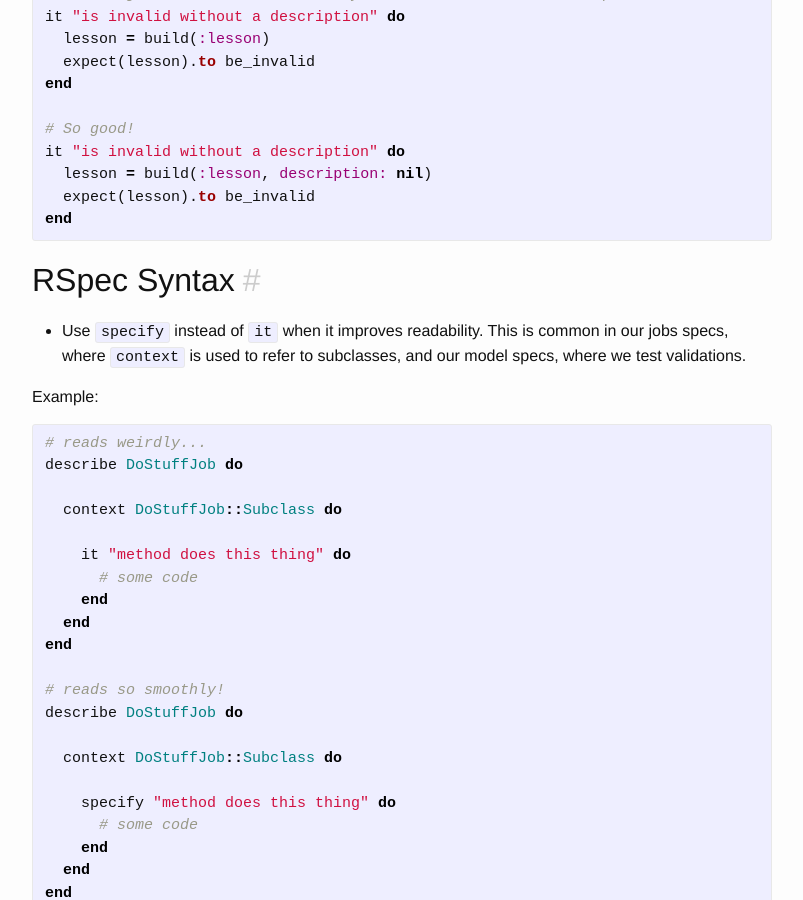
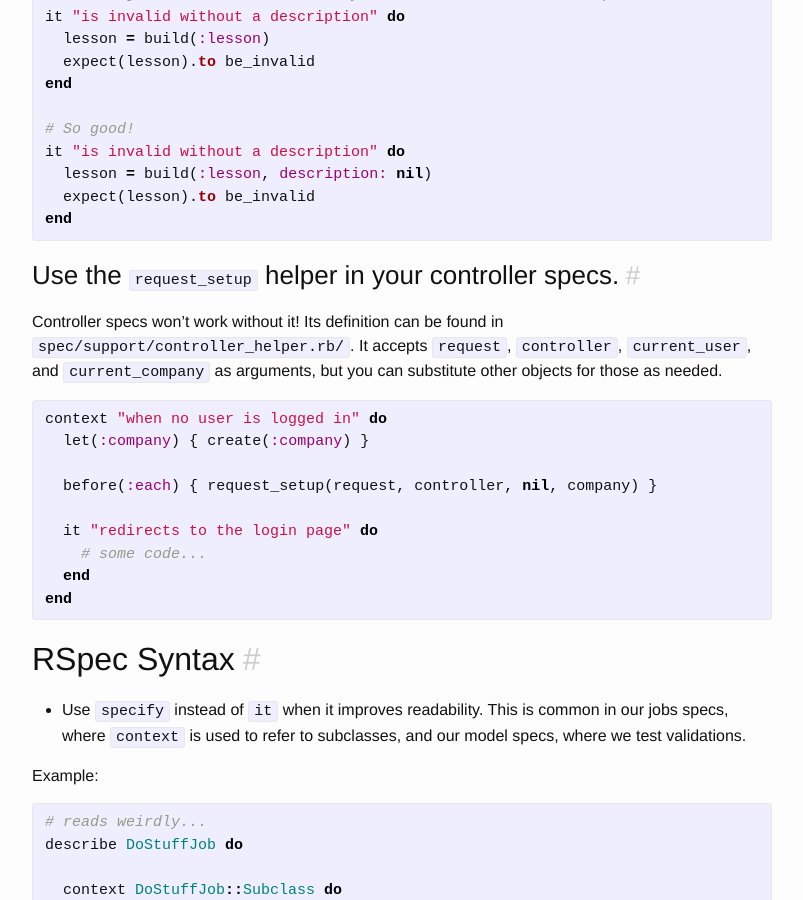
Before and after one commit to isabella232/lessonly.github.io, a Jekyll site: the page built from styleguide/testing.md, in a window 1280 px wide and 900 px high, scrolled down 2544 px. Shown: the whole window, without its empty margins (238-1041 px from the left). Built offline with Jekyll 4.4.1, drawn with Linux system fonts in a browser that asks for light colours.

Commit message:
Add request_setup to testing page

````diff
--- a/styleguide/testing.md
+++ b/styleguide/testing.md
@@ -110,6 +110,22 @@ it "is invalid without a description" do
 end
 ```
 
+### Use the `request_setup` helper in your controller specs.
+
+Controller specs won't work without it! Its definition can be found in `spec/support/controller_helper.rb/`. It accepts `request`, `controller`, `current_user`, and `current_company` as arguments, but you can substitute other objects for those as needed.
+
+```ruby
+context "when no user is logged in" do
+  let(:company) { create(:company) }
+
+  before(:each) { request_setup(request, controller, nil, company) }
+
+  it "redirects to the login page" do
+    # some code...
+  end
+end
+```
+
 
 ## RSpec Syntax
 
````
